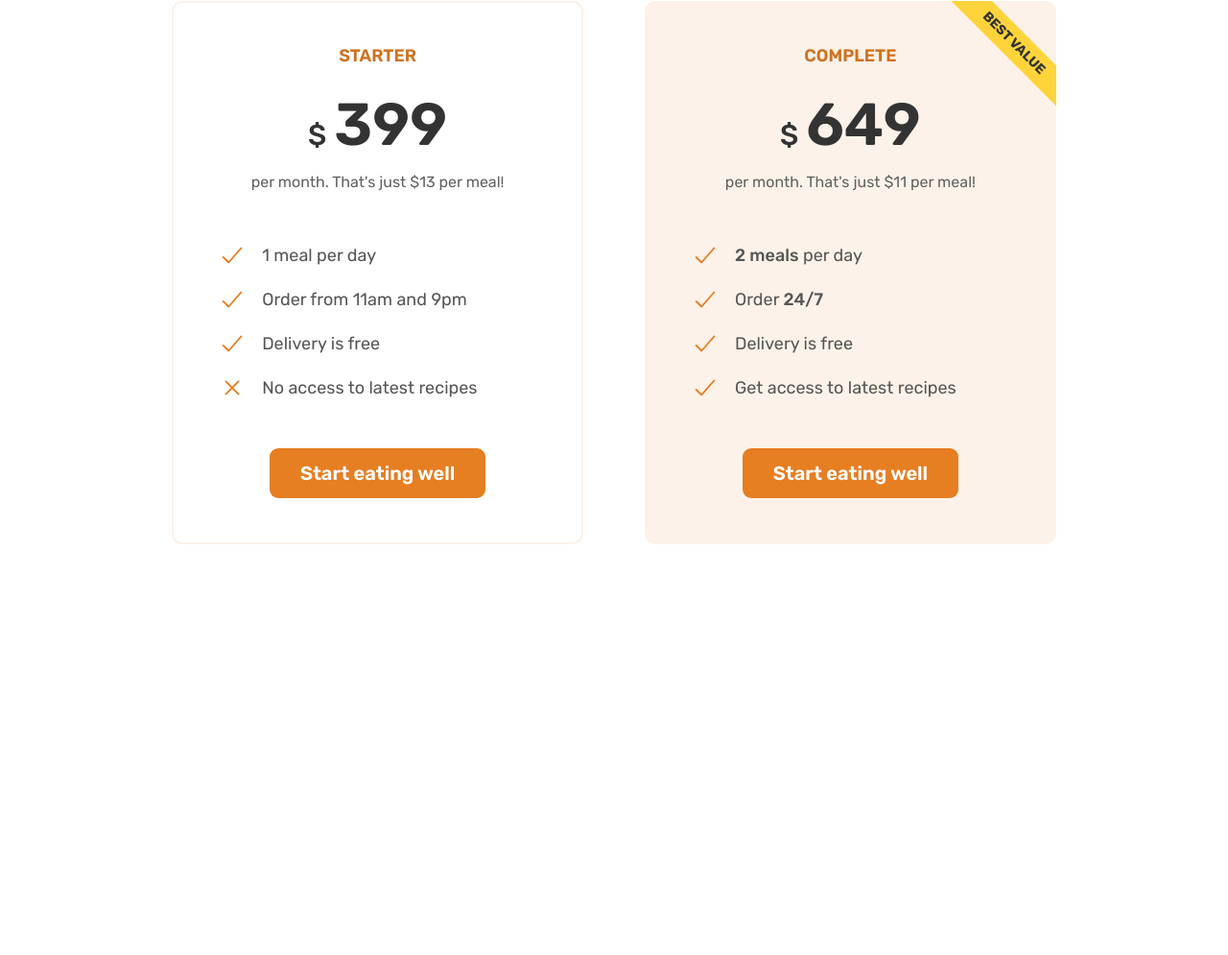
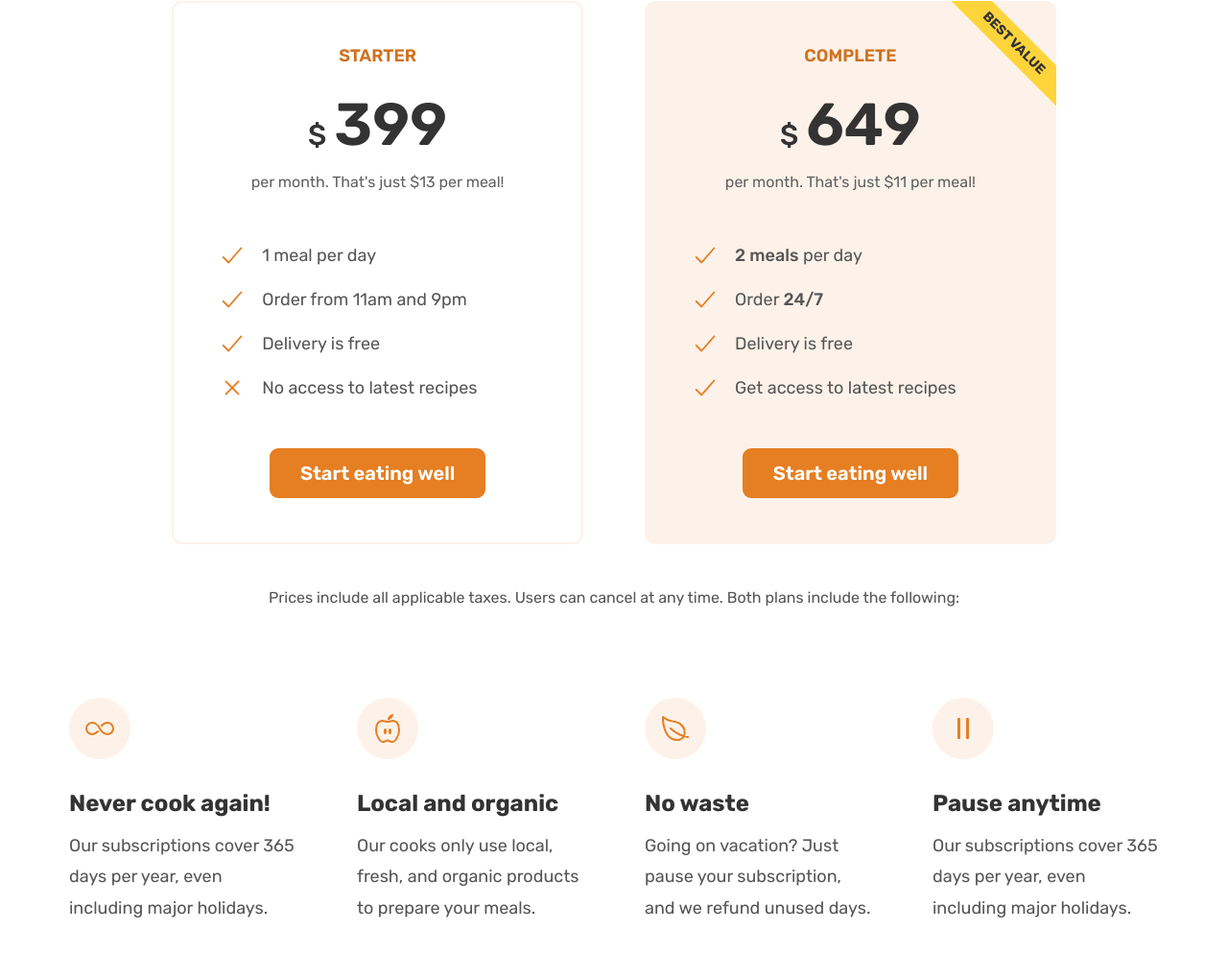
Before and after one commit to tekrajbhatta/omnifood, a plain HTML site: page index.html in a window 1280 px wide. Shown: the part 4926-5921 px from the top of the page at 96% size. Before the commit the page ends 5589 px from the top, so only its background shows below. Drawn offline with nearby package versions, Linux system fonts and the light colour scheme.

Commit message:
Added services section

```diff
--- a/css/general.css
+++ b/css/general.css
@@ -113,6 +113,15 @@ btn:visited {
   display: grid;
   column-gap: 6.4rem;
   row-gap: 9.6rem;
+  /* margin-bottom: 9.6rem; */
+}
+
+/* .grid:last-child {
+  margin-bottom: 0;
+} */
+
+.grid:not(:last-child) {
+  margin-bottom: 9.6rem;
 }
 
 .grid--2-cols {
@@ -154,11 +163,11 @@ btn:visited {
 /* HELPER/SETTINGS CLASSES */
 
 .margin-right-sm {
-  margin-right: 1.6rem;
+  margin-right: 1.6rem !important;
 }
 
 .margin-bottom-md {
-  margin-bottom: 4.8rem;
+  margin-bottom: 4.8rem !important;
 }
 
 .center-text {
--- a/css/style.css
+++ b/css/style.css
@@ -499,3 +499,31 @@ body {
   text-align: center;
   margin-top: 4.8rem;
 }
+
+.plan-details {
+  font-size: 1.6rem;
+  line-height: 1.6rem;
+  text-align: center;
+}
+
+.feature-icon {
+  color: #e67e22;
+  height: 3.2rem;
+  width: 3.2rem;
+  background-color: #fdf2e9;
+  margin-bottom: 3.2rem;
+  padding: 1.6rem;
+  border-radius: 50%;
+}
+
+.feature-title {
+  font-size: 2.4rem;
+  font-weight: 700;
+  color: #333;
+  margin-bottom: 1.6rem;
+}
+
+.feature-text {
+  font-size: 1.8rem;
+  line-height: 1.8;
+}
--- a/index.html
+++ b/index.html
@@ -296,7 +296,7 @@
         <h2 class="heading-secondary">Eating well without breaking the bank</h2>
       </div>
 
-      <div class="container grid grid--2-cols">
+      <div class="container grid grid--2-cols margin-bottom-md">
         <div class="pricing-plan pricing-plan--starter">
           <header class="plan-header">
             <p class="plan-name">Starter</p>
@@ -355,6 +355,38 @@
           </div>
         </div>
       </div>
+
+      <div class="container grid">
+        <aside class="plan-details">
+          Prices include all applicable taxes. Users can cancel at any time. Both plans include the following:
+        </aside>
+      </div>
+
+      <div class="container grid grid--4-cols">
+        <div class="feature">
+          <ion-icon class="feature-icon" name="infinite-outline" role="img"></ion-icon>
+          <p class="feature-title">Never cook again!</p>
+          <p class="feature-text">Our subscriptions cover 365 days per year, even including major holidays.</p>
+        </div>
+
+        <div class="feature">
+          <ion-icon class="feature-icon" name="nutrition-outline" role="img"></ion-icon>
+          <p class="feature-title">Local and organic</p>
+          <p class="feature-text">Our cooks only use local, fresh, and organic products to prepare your meals.</p>
+        </div>
+
+        <div class="feature">
+          <ion-icon class="feature-icon" name="leaf-outline" role="img"></ion-icon>
+          <p class="feature-title">No waste</p>
+          <p class="feature-text">Going on vacation? Just pause your subscription, and we refund unused days.</p>
+        </div>
+
+        <div class="feature">
+          <ion-icon class="feature-icon" name="pause-outline" role="img"></ion-icon>
+          <p class="feature-title">Pause anytime</p>
+          <p class="feature-text">Our subscriptions cover 365 days per year, even including major holidays.</p>
+        </div>
+      </div>
     </section>
   </main>
   <!-- ICON CDN -->
```
